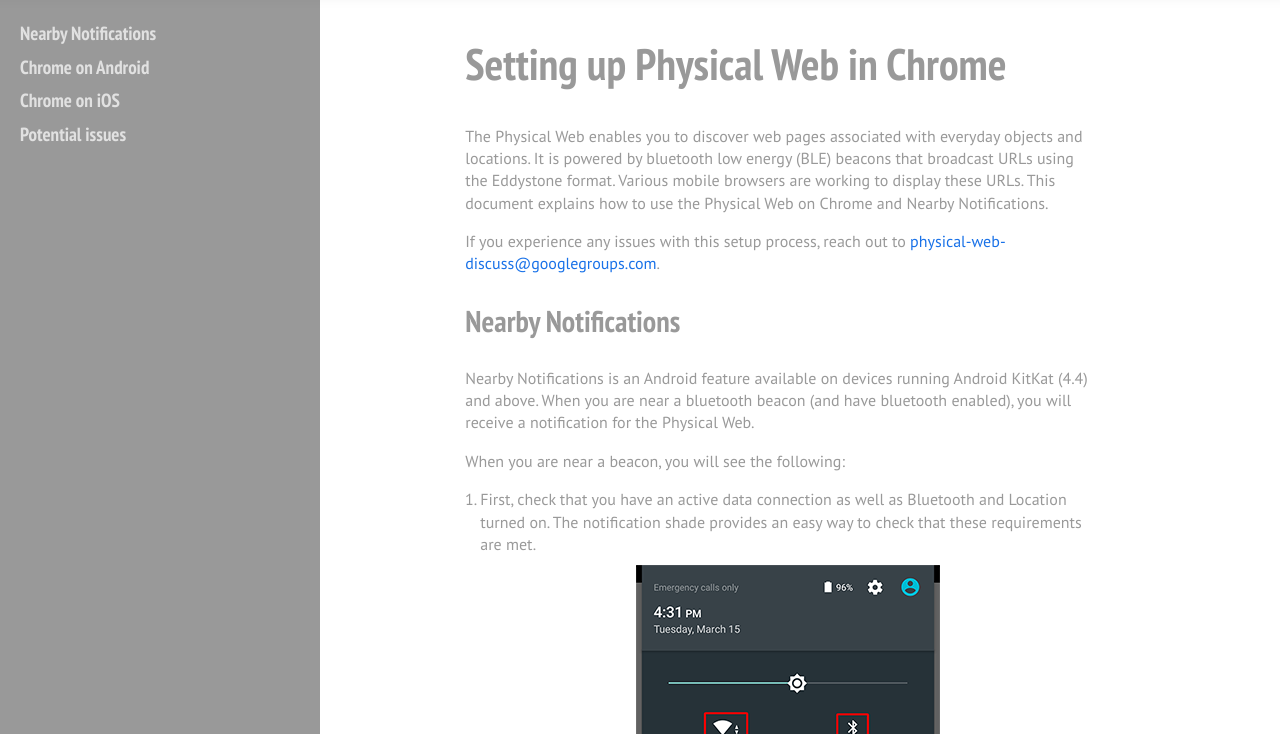
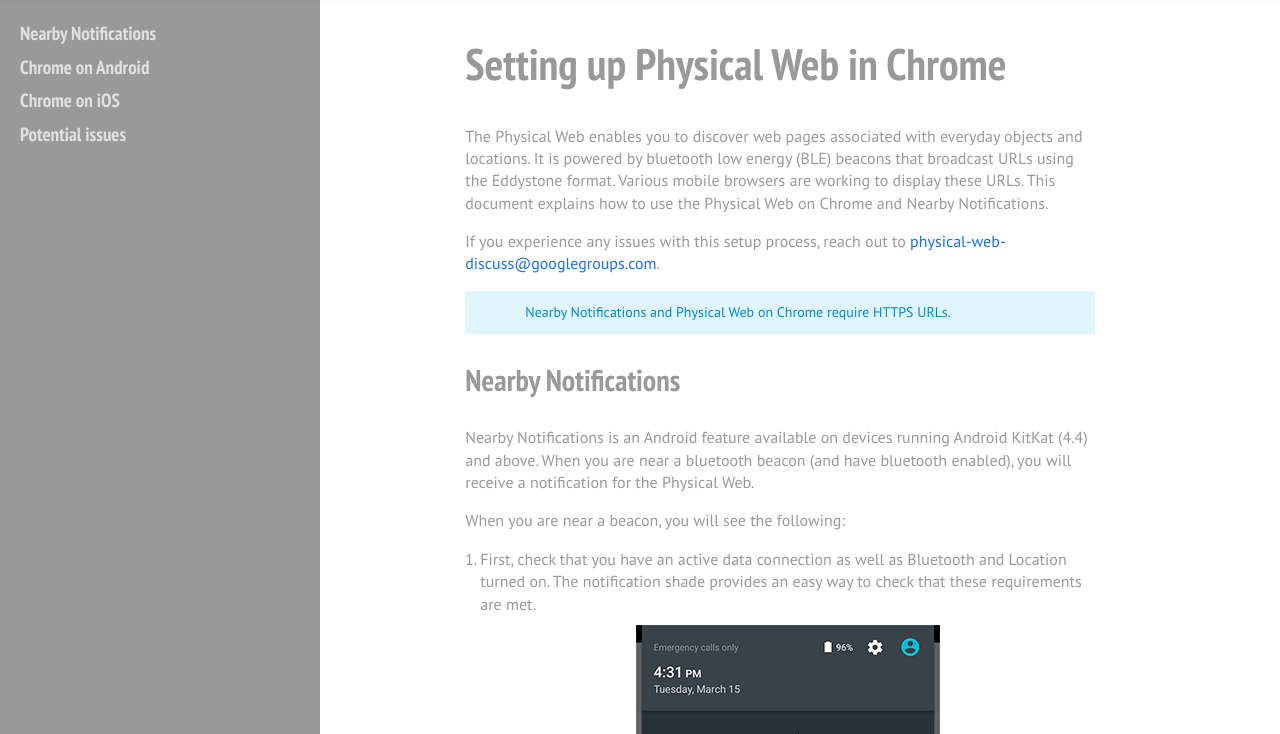
Before and after one commit to google/physical-web, a plain HTML site: page try-physical-web.html in a window 1280 px wide. Shown: the part 66-800 px from the top of the page. Drawn offline with Linux system fonts and the light colour scheme.

Commit message:
Nearby Notifications disabled message

```diff
--- a/try-physical-web.html
+++ b/try-physical-web.html
@@ -63,6 +63,12 @@
 <p>The Physical Web enables you to discover web pages associated with everyday objects and locations. It is powered by bluetooth low energy (BLE) beacons that broadcast URLs using the Eddystone format. Various mobile browsers are working to display these URLs. This document explains how to use the Physical Web on Chrome and Nearby Notifications.
 
 </p><p>If you experience any issues with this setup process, reach out to <a href="mailto:physical-web-discuss@googlegroups.com">physical-web-discuss@googlegroups.com</a>.</p>
+
+<aside style="display: block; font-size: 14px; margin: 16px 0; padding: 12px 24px 12px 60px; background: #e1f5fe;
+    color: #0288d1;">
+Nearby Notifications and Physical Web on Chrome require
+HTTPS URLs.
+</aside>
 
 <h2 id="nearby">
 <a id="nearby" class="anchor" href="#nearby" aria-hidden="true"><span class="octicon octicon-link"></span></a>Nearby Notifications</h2>
```
Also changed, not shown: 1 other file.
